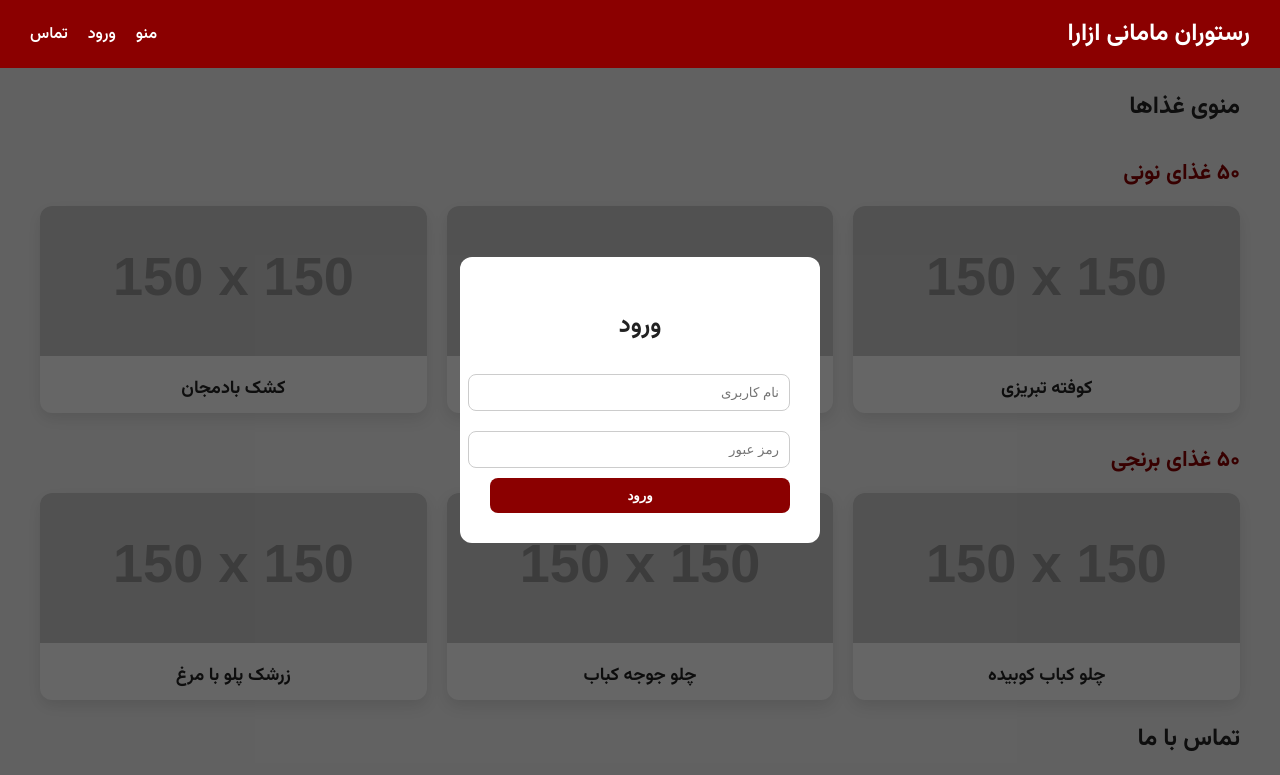
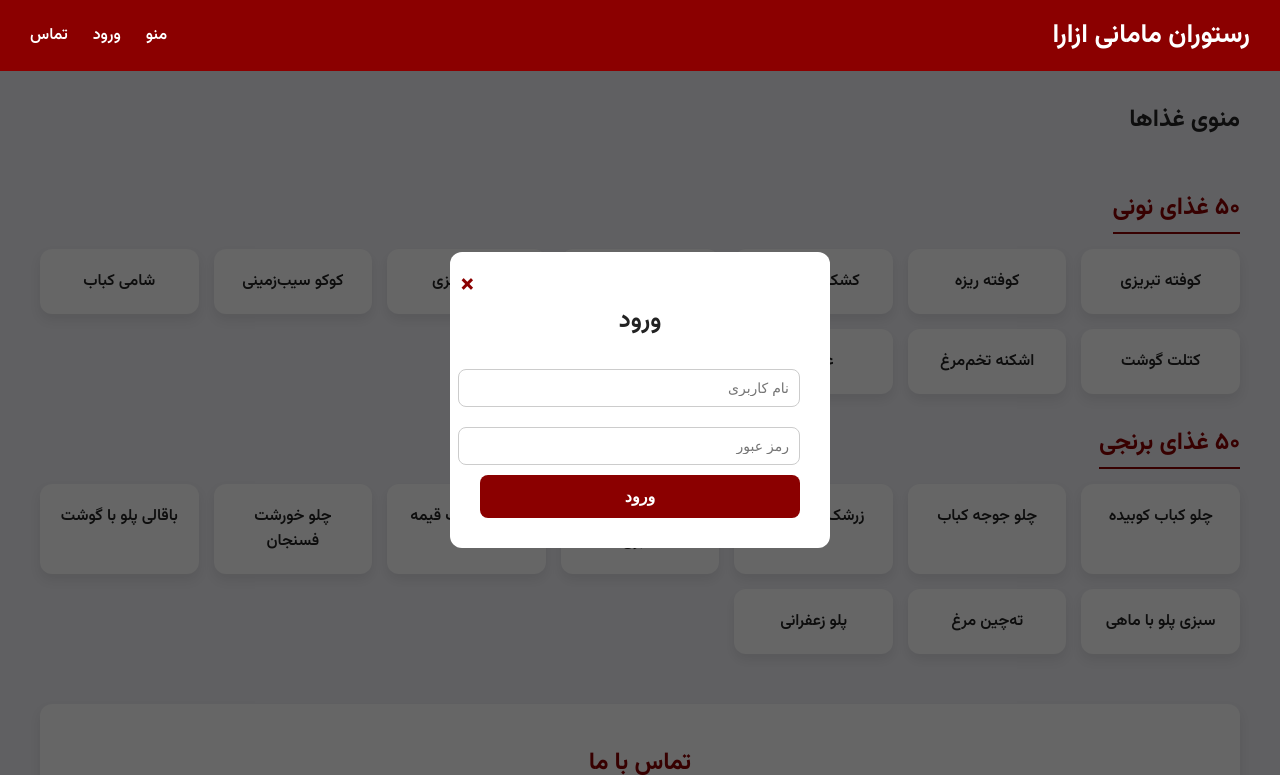
Before and after one commit to parsa199891mt-art/mamani-restaurant, a plain HTML site: page index.html in a window 1280 px wide. Both pictures are taken after a click on the link "ورود". Shown: the top 775 px of the page. Drawn offline with Linux system fonts and the light colour scheme; placeholder pictures from the web are drawn by us.

Commit message:
Update index.html

```diff
--- a/index.html
+++ b/index.html
@@ -3,33 +3,41 @@
 <head>
 <meta charset="utf-8">
 <title>رستوران مامانی ازارا</title>
-  <link href="https://fonts.googleapis.com/css2?family=Vazirmatn:wght@400;600;700&display=swap" rel="stylesheet">
 <style>
-    body { font-family: 'Vazirmatn', sans-serif; margin:0; background:#f4f4f4; color:#222; }
+  @import url('https://fonts.googleapis.com/css2?family=Vazirmatn:wght@400;600;700&display=swap');
+  body { font-family:'Vazirmatn', sans-serif; margin:0; background:#f0f0f5; color:#222; }
   header { background:#8b0000; color:#fff; padding:15px 30px; position:sticky; top:0; z-index:1000; }
   nav { display:flex; justify-content:space-between; align-items:center; flex-wrap:wrap; }
-    nav h1 { margin:0; font-size:24px; }
-    nav ul { list-style:none; display:flex; gap:20px; margin:0; padding:0; flex-wrap:wrap; }
+  nav h1 { margin:0; font-size:26px; font-weight:700; }
+  nav ul { list-style:none; display:flex; gap:25px; margin:0; padding:0; flex-wrap:wrap; }
   nav a { color:#fff; text-decoration:none; font-weight:600; transition:0.3s; }
   nav a:hover { color:#ffcc00; }
-    main { max-width:1200px; margin:20px auto; padding:0 15px; }
-    .grid { display:grid; grid-template-columns:repeat(auto-fit,minmax(200px,1fr)); gap:20px; }
-    .card { background:#fff; border-radius:12px; box-shadow:0 6px 15px rgba(0,0,0,0.1); overflow:hidden; text-align:center; transition:0.3s; }
+
+  main { max-width:1200px; margin:30px auto; padding:0 15px; }
+  .category-title { font-size:24px; margin:30px 0 15px; color:#8b0000; font-weight:700; border-bottom:2px solid #8b0000; display:inline-block; padding-bottom:5px; }
+  .grid { display:grid; grid-template-columns:repeat(auto-fit,minmax(150px,1fr)); gap:15px; }
+  .card { background:#fff; border-radius:12px; box-shadow:0 6px 12px rgba(0,0,0,0.08); padding:20px; text-align:center; transition:0.3s; cursor:pointer; }
   .card:hover { transform:translateY(-5px); box-shadow:0 10px 20px rgba(0,0,0,0.15); }
-    .card img { width:100%; height:150px; object-fit:cover; }
-    .card h3 { margin:10px 0; font-size:18px; }
-    .category-title { font-size:22px; margin:30px 0 15px; color:#8b0000; font-weight:700; }
-    footer { text-align:center; padding:20px; background:#111; color:#eee; margin-top:30px; }
+  .card h3 { margin:0; font-size:16px; font-weight:600; }
+
+  section#contact { margin-top:50px; text-align:center; padding:20px; background:#fff; border-radius:12px; box-shadow:0 6px 12px rgba(0,0,0,0.08); }
+  section#contact h2 { color:#8b0000; margin-bottom:10px; }
+
+  footer { text-align:center; padding:20px; background:#111; color:#eee; margin-top:40px; border-top:3px solid #8b0000; }
+
   /* Login Modal */
   .modal { display:none; position:fixed; top:0; left:0; width:100%; height:100%; background:rgba(0,0,0,0.6); justify-content:center; align-items:center; }
-    .modal-content { background:#fff; padding:30px; border-radius:12px; width:300px; text-align:center; }
-    .modal-content input { width:100%; padding:10px; margin:10px 0; border:1px solid #ccc; border-radius:8px; }
-    .modal-content button { width:100%; padding:10px; background:#8b0000; color:#fff; border:none; border-radius:8px; font-weight:600; cursor:pointer; }
-    .close { position:absolute; top:20px; right:20px; font-size:28px; color:#fff; cursor:pointer; }
+  .modal-content { background:#fff; padding:30px; border-radius:12px; width:320px; text-align:center; position:relative; }
+  .modal-content input { width:100%; padding:10px; margin:10px 0; border:1px solid #ccc; border-radius:8px; font-size:14px; }
+  .modal-content button { width:100%; padding:12px; background:#8b0000; color:#fff; border:none; border-radius:8px; font-weight:600; font-size:16px; cursor:pointer; transition:0.3s; }
+  .modal-content button:hover { background:#ff4500; transform:scale(1.05); }
+  .close { position:absolute; top:10px; left:10px; font-size:28px; font-weight:bold; cursor:pointer; color:#8b0000; }
+
   @media(max-width:600px){ nav ul{flex-direction:column; gap:10px;} }
 </style>
 </head>
 <body>
+
 <header>
   <nav>
     <h1>رستوران مامانی ازارا</h1>
@@ -47,19 +55,32 @@
 
     <div class="category-title">۵۰ غذای نونی</div>
     <div class="grid">
-      <!-- نمونه کارت‌ها، می‌توان 50 تا اضافه کرد -->
-      <div class="card"><img src="https://via.placeholder.com/150" alt="کوفته تبریزی"><h3>کوفته تبریزی</h3></div>
-      <div class="card"><img src="https://via.placeholder.com/150" alt="کوفته ریزه"><h3>کوفته ریزه</h3></div>
-      <div class="card"><img src="https://via.placeholder.com/150" alt="کشک بادمجان"><h3>کشک بادمجان</h3></div>
-      <!-- ادامه 50 غذای نونی ... -->
+      <div class="card"><h3>کوفته تبریزی</h3></div>
+      <div class="card"><h3>کوفته ریزه</h3></div>
+      <div class="card"><h3>کشک بادمجان</h3></div>
+      <div class="card"><h3>میرزا قاسمی</h3></div>
+      <div class="card"><h3>کوکو سبزی</h3></div>
+      <div class="card"><h3>کوکو سیب‌زمینی</h3></div>
+      <div class="card"><h3>شامی کباب</h3></div>
+      <div class="card"><h3>کتلت گوشت</h3></div>
+      <div class="card"><h3>اشکنه تخم‌مرغ</h3></div>
+      <div class="card"><h3>عدسی</h3></div>
+      <!-- ادامه تا 50 غذای نونی ... -->
     </div>
 
     <div class="category-title">۵۰ غذای برنجی</div>
     <div class="grid">
-      <div class="card"><img src="https://via.placeholder.com/150" alt="چلو کباب کوبیده"><h3>چلو کباب کوبیده</h3></div>
-      <div class="card"><img src="https://via.placeholder.com/150" alt="چلو جوجه کباب"><h3>چلو جوجه کباب</h3></div>
-      <div class="card"><img src="https://via.placeholder.com/150" alt="زرشک پلو"><h3>زرشک پلو با مرغ</h3></div>
-      <!-- ادامه 50 غذای برنجی ... -->
+      <div class="card"><h3>چلو کباب کوبیده</h3></div>
+      <div class="card"><h3>چلو جوجه کباب</h3></div>
+      <div class="card"><h3>زرشک پلو با مرغ</h3></div>
+      <div class="card"><h3>چلو خورشت قورمه سبزی</h3></div>
+      <div class="card"><h3>چلو خورشت قیمه</h3></div>
+      <div class="card"><h3>چلو خورشت فسنجان</h3></div>
+      <div class="card"><h3>باقالی پلو با گوشت</h3></div>
+      <div class="card"><h3>سبزی پلو با ماهی</h3></div>
+      <div class="card"><h3>ته‌چین مرغ</h3></div>
+      <div class="card"><h3>پلو زعفرانی</h3></div>
+      <!-- ادامه تا 50 غذای برنجی ... -->
     </div>
   </section>
 
@@ -76,18 +97,31 @@
 <!-- Login Modal -->
 <div class="modal" id="loginModal">
   <div class="modal-content">
+    <span class="close" onclick="closeModal()">&times;</span>
     <h2>ورود</h2>
     <input type="text" placeholder="نام کاربری">
     <input type="password" placeholder="رمز عبور">
-    <button onclick="alert('ورود موفق!')">ورود</button>
+    <button onclick="login()">ورود</button>
   </div>
 </div>
 
 <script>
 function openModal(){ document.getElementById('loginModal').style.display='flex'; }
+function closeModal(){ document.getElementById('loginModal').style.display='none'; }
+function login(){
+  let user = document.querySelector('#loginModal input[type="text"]').value;
+  let pass = document.querySelector('#loginModal input[type="password"]').value;
+  if(user && pass){
+    alert('ورود موفق: ' + user);
+    closeModal();
+  } else {
+    alert('لطفاً نام کاربری و رمز عبور را وارد کنید!');
+  }
+}
 window.onclick = function(event){
-  if(event.target == document.getElementById('loginModal')){ document.getElementById('loginModal').style.display='none'; }
+  if(event.target == document.getElementById('loginModal')){ closeModal(); }
 }
 </script>
+
 </body>
 </html>
```
Lines whose indentation alone changed are shown as unchanged.
